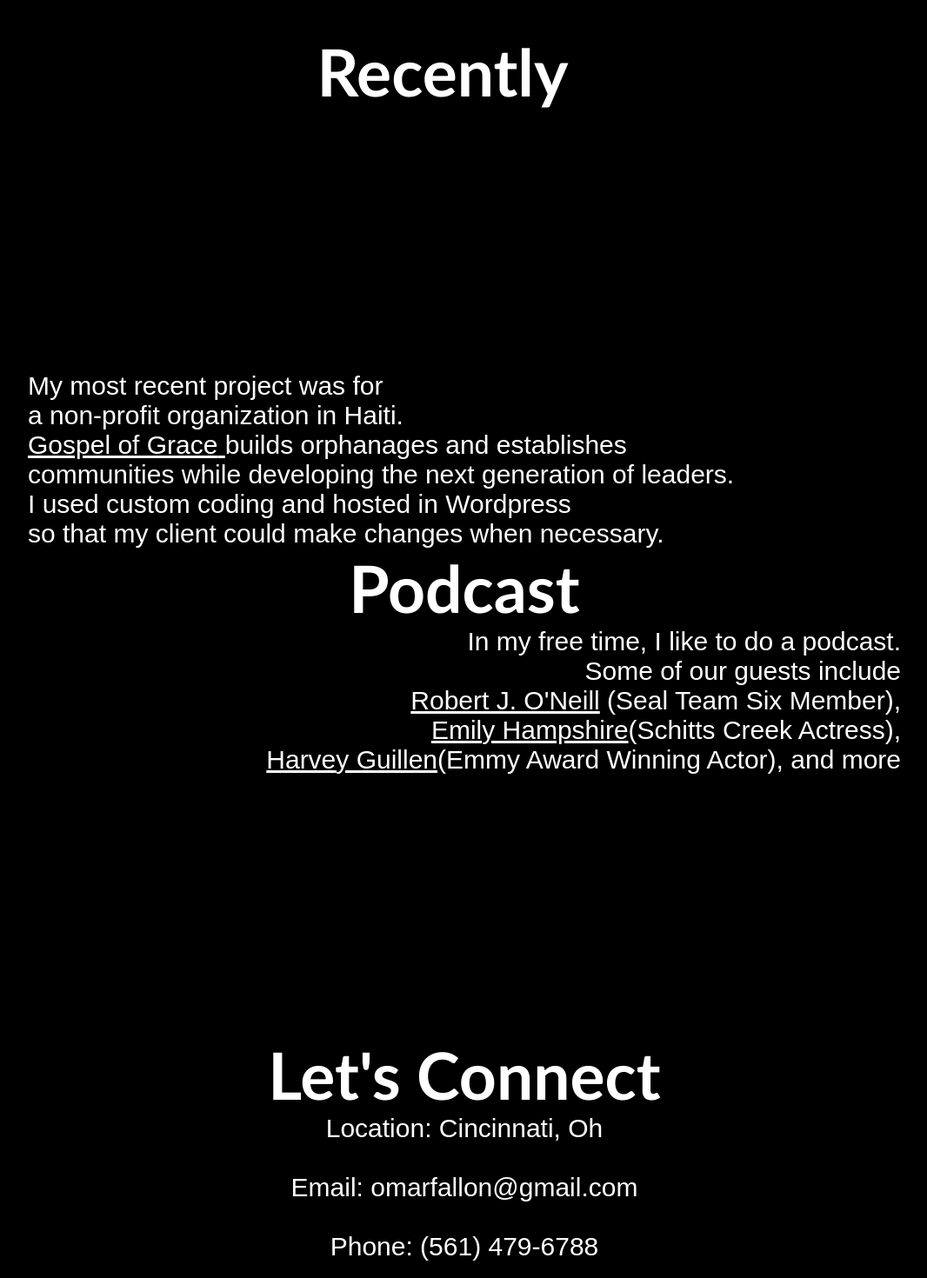
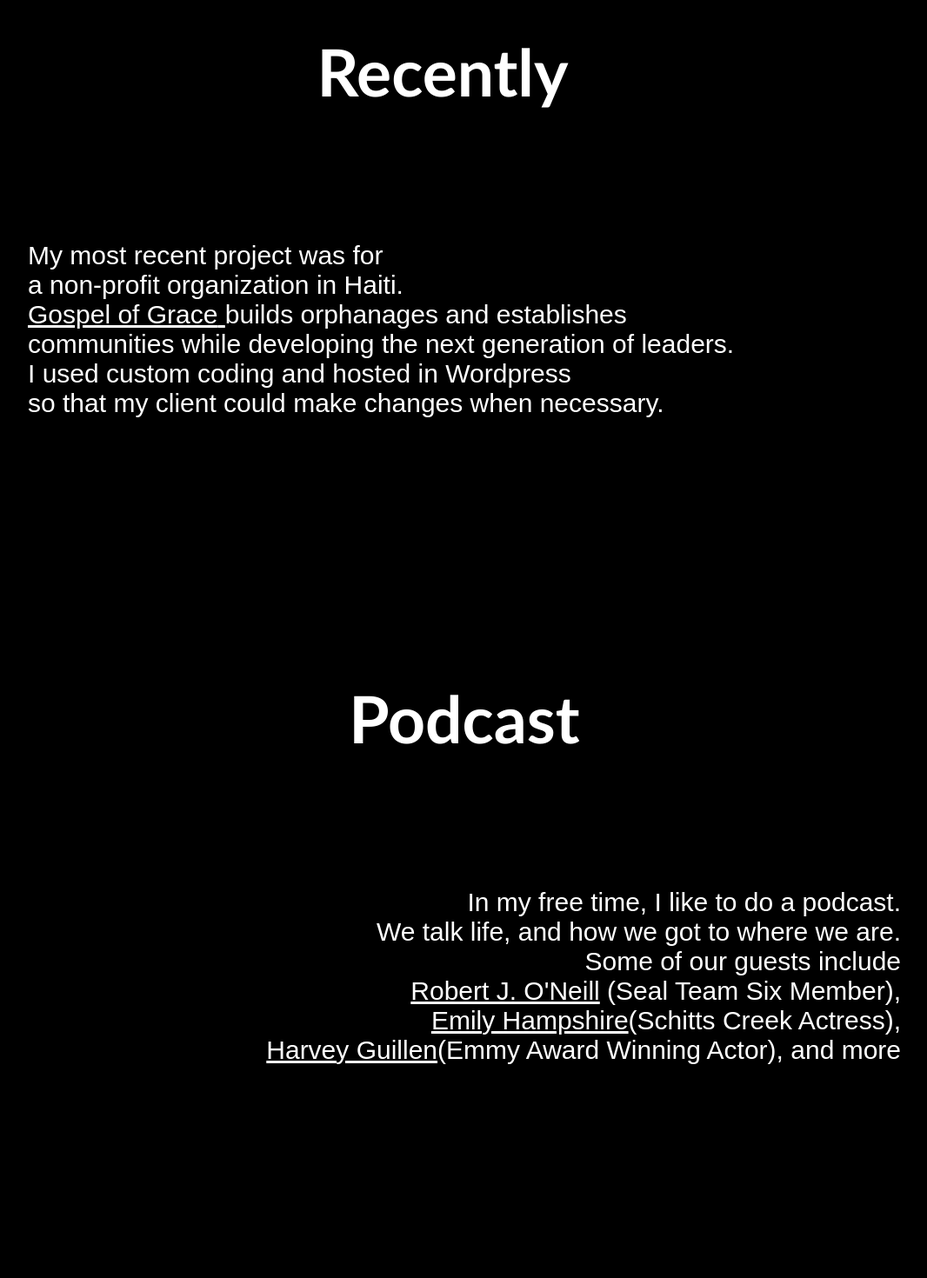
Before and after one commit to osf671/my-portfolio, a React (Create React App) app: page / in a window 1280 px wide. Shown: the part 1940-3410 px from the top of the page at 87% size, without its empty margins (106-1172 px from the left). Built offline with nearby package versions, Linux system fonts and the light colour scheme.

Commit message:
gramatical fixes

```diff
--- a/src/App.js
+++ b/src/App.js
@@ -68,7 +68,7 @@
               Spanish <br></br>at the University of Cincinnati. While doing so,{" "}
               <br></br> I completed an apprenticeship at Tensure.io <br></br>to
               broaden my abilites,<br></br> once I realized my passion for
-              programming,<br></br> I never looked back
+              programming,<br></br> I never looked back.
             </div>
           </div>
         </section>
@@ -98,7 +98,9 @@
           Podcast
         </h2>
         <div className="podcast-body">
-          In my free time, I like to do a podcast.<br></br> Some of our guests
+          In my free time, I like to do a podcast.<br></br>
+          We talk life, and how we got to where we are. <br></br>
+          Some of our guests
           include<br></br>
           <a
             className="link"
--- a/src/index.css
+++ b/src/index.css
@@ -98,7 +98,8 @@
   font-family: sans-serif;
   font-size: 30px;
   color: white;
-  padding-top: 300px;
+  padding-top: 150px;
+  padding-bottom: 300px;
 }
 
 .sticky {
@@ -134,6 +135,7 @@
   text-align: right;
   font-family: sans-serif;
   font-size: 30px;
+  padding-top: 150px;
   padding-bottom: 300px;
 }
 
```
